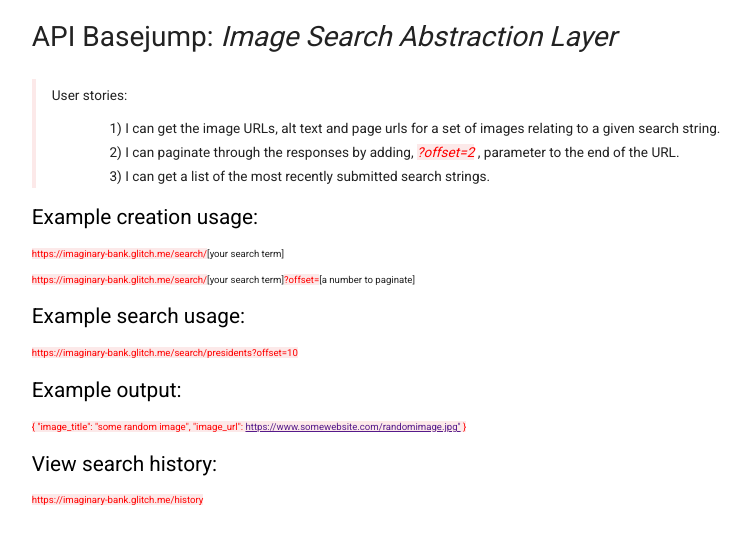
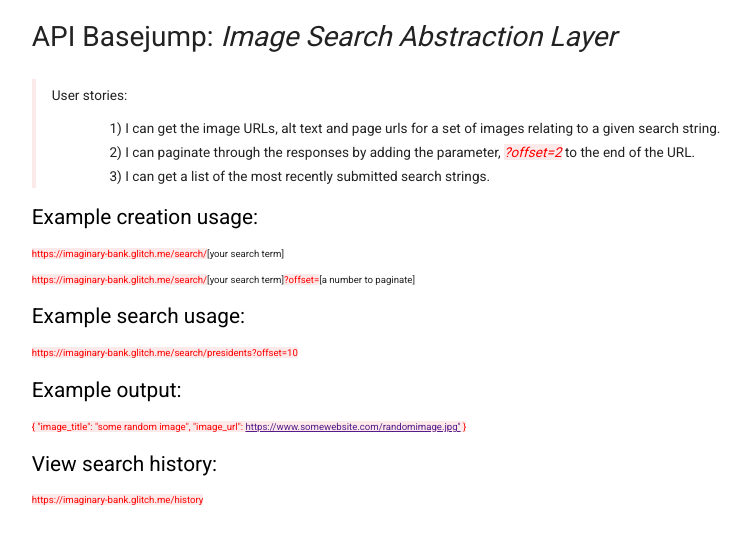
Before and after one commit to JP-Dub/image-search, a website: page views/index.html in a window 1280 px wide. Shown: the whole page, without its empty margins (71-822 px from the left). Drawn offline with Linux system fonts and the light colour scheme.

Commit message:
🎑🐑 Checkpoint views/index.html:553280/1

```diff
--- a/views/index.html
+++ b/views/index.html
@@ -13,8 +13,8 @@
         <header>API Basejump: <em>Image Search Abstraction Layer</em></header><br>
         <article>
         <p>User stories:</p>
-          <p class="user">1) I can get the image URLs, alt text and page urls for a set of images relating to a given search string.<br> 2) I can paginate through the responses by adding, <em><mark>?offset=2</mark>
-            </em>, parameter to the end of the URL.<br> 3) I can get a list of the most recently submitted search strings.</p>
+          <p class="user">1) I can get the image URLs, alt text and page urls for a set of images relating to a given search string.<br> 2) I can paginate through the responses by adding the parameter, <em><mark>?offset=2</mark>
+            </em> to the end of the URL.<br> 3) I can get a list of the most recently submitted search strings.</p>
         </article>
           <footer>
           <p class="example">
```
